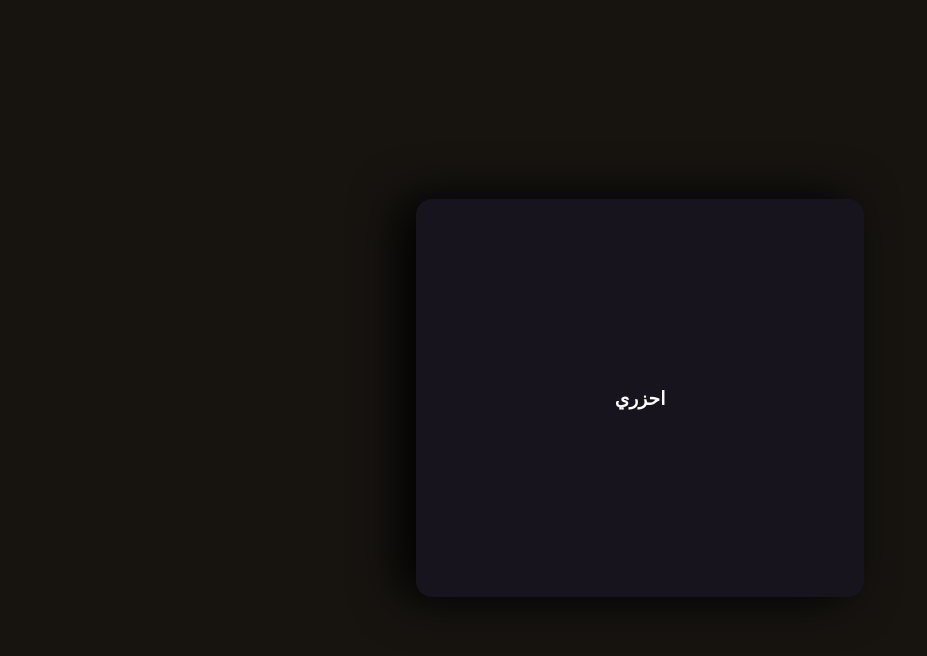
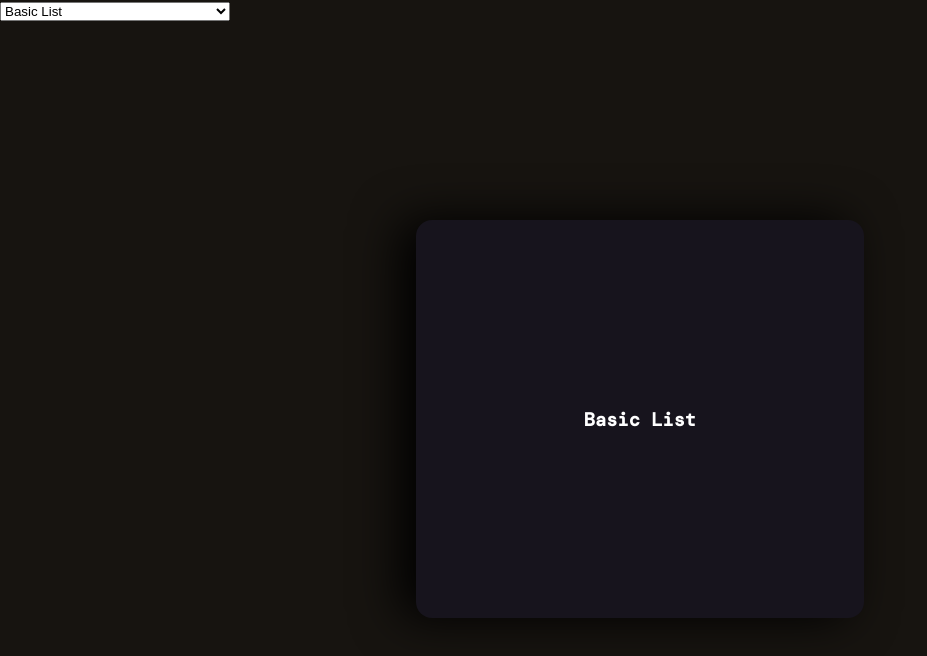
Before and after one commit to mushky/card-memorize, a React (Create React App) app: page / in a window 1280 px wide. Shown: the top 656 px of the page, without its empty margins (0-927 px from the left). Built offline with nearby package versions, Linux system fonts and the light colour scheme; a web font is replaced by a local one.

Commit message:
Ability to change decks

```diff
--- a/package.json
+++ b/package.json
@@ -10,6 +10,7 @@
     "@types/node": "^12.0.0",
     "@types/react": "^17.0.0",
     "@types/react-dom": "^17.0.0",
+    "axios": "^0.21.4",
     "react": "^17.0.2",
     "react-dom": "^17.0.2",
     "react-scripts": "4.0.3",
--- a/src/components/Home.tsx
+++ b/src/components/Home.tsx
@@ -1,11 +1,14 @@
+import { useState, useEffect } from 'react';
 import CardList from '../components/card/CardList'
 
+const axios = require('axios')
+
 const Home = () => {
-
   return (
     <div className="App">
 
       <CardList />
+
 
     </div>
   );
--- a/src/components/card/CardItem.tsx
+++ b/src/components/card/CardItem.tsx
@@ -17,7 +17,7 @@ const Card = (props:any) => {
       <section>
         { !flip &&
           <article className="card" onClick={() => flipCard()}>
-            <header className="card-header">
+            <header className="cards-header">
               <h1>{props.front}</h1>
             </header>
           </article>
--- a/src/components/card/CardList.tsx
+++ b/src/components/card/CardList.tsx
@@ -1,24 +1,39 @@
 import React, { useState } from 'react'
 
 import CardItem from './CardItem'
-//import List from '../../data/list'
-import List from '../../data/our-family-life-be-careful-sanad'
+
+import BasicList from '../../data/list'
+import BeCarefulSanad from '../../data/our-family-life-be-careful-sanad'
 
 const CardList = () => {
   const [currentCard, setCurrentCard] = useState(0)
+  const [selectedDeck, setSelectedDeck] = useState(BasicList)
+
+  const Items = [BasicList, BeCarefulSanad]
 
   const nextCard = () => {
-    if (currentCard >= List.length - 1) {
+    if (currentCard >= selectedDeck.length - 1) {
       setCurrentCard(0)
     }
 
-    if (currentCard < List.length - 1)
+    if (currentCard < selectedDeck.length - 1)
       setCurrentCard(currentCard + 1)
+  }
+
+  const selectChange = (event:any) => {
+    const value = event.target.value
+    setSelectedDeck(Items[value])
   }
 
   return(
     <div>
-      <CardItem front={List[currentCard].front} back={List[currentCard].back} nextCard={nextCard}/>
+      <form>
+      <select value={selectedDeck[0].front} onChange={selectChange}>
+        <option value="0">{Items[0][0].front}</option>
+        <option value="1">{Items[1][0].front}</option>
+      </select>
+      </form>
+      <CardItem front={selectedDeck[currentCard].front} back={selectedDeck[currentCard].back} nextCard={nextCard}/>
     </div>
   )
 }
--- a/src/data/list.tsx
+++ b/src/data/list.tsx
@@ -1,6 +1,11 @@
-import Card from '../Models/ICard'
+import ICard from '../Models/ICard'
 
-const BasicList:Card[] = [
+const BasicList = [
+  {
+    id: 1000,
+    front: "Basic List",
+    back: ""
+  },
   {
     id: 0,
     front: 'بالتاكيد',
--- a/src/data/our-family-life-be-careful-sanad.tsx
+++ b/src/data/our-family-life-be-careful-sanad.tsx
@@ -1,6 +1,11 @@
 import Card from '../Models/ICard'
 
-const OurFamilyLifeBeCarefulSanad: Card[] = [
+const OurFamilyLifeBeCarefulSanad = [
+  {
+    id: 1000,
+    front: "Our Family Life - Be Careful Sanad",
+    back: ""
+  },
   {
     id: 1,
     front: "احزري",
```
Also changed, not shown: src/components/decks/DeckList.tsx (deleted, +0 -44 lines), 1 other file (tests, documents, lock files or other folders).
